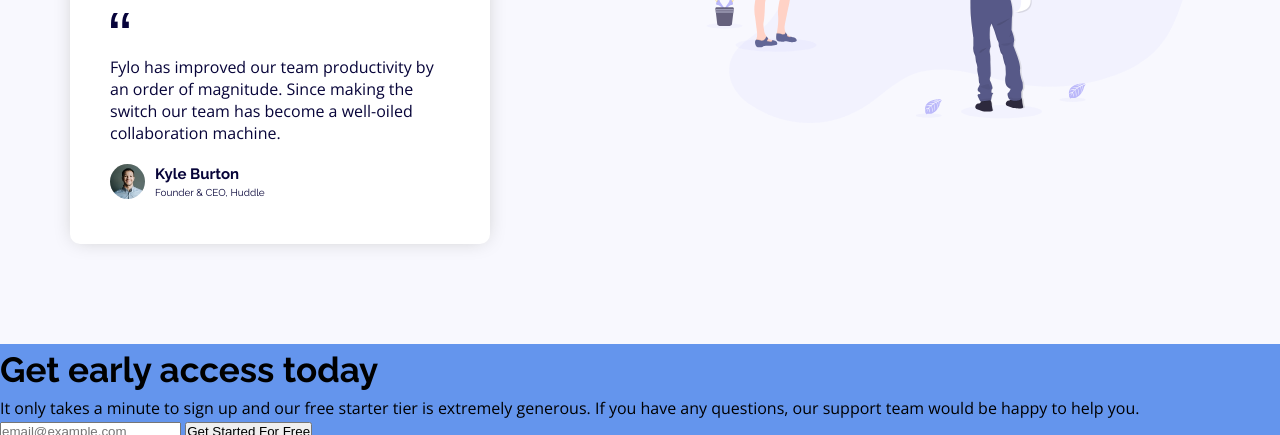
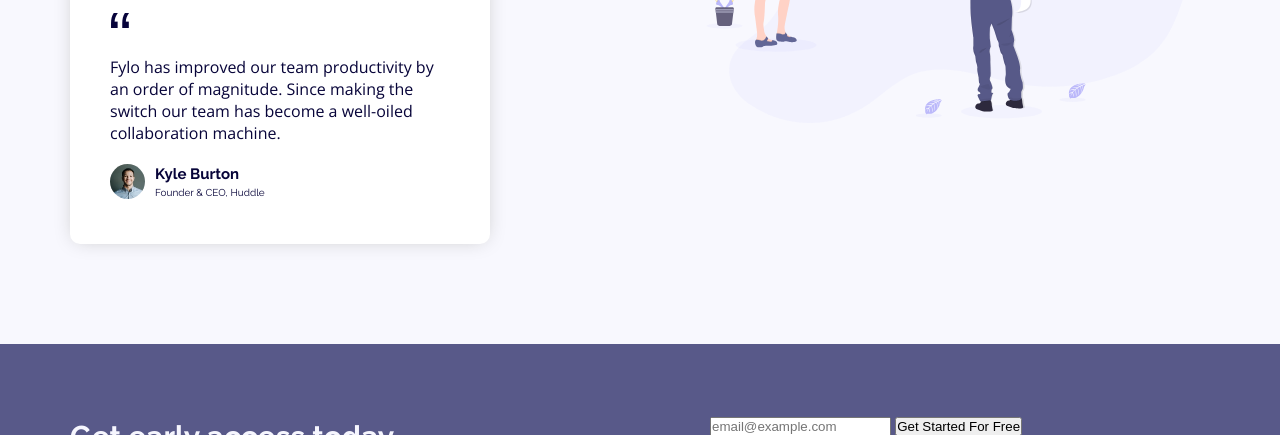
Before and after one commit to Ramon-Alvez/Frontend-Mentor-HTML-CSS-Junior-Fylo-landing-page, a plain HTML site: page index.html in a window 1280 px wide. Shown: the part 1026-1461 px from the top of the page. Drawn offline with nearby package versions, Linux system fonts and the light colour scheme.

Commit message:
feat: estilização inicial d o card de acesso adiantado.

```diff
--- a/assets/css/style.css
+++ b/assets/css/style.css
@@ -16,19 +16,15 @@ h1, h2, h3 {
 /* GRID CONFIG */
 #header{
     grid-area: header;
-    /* background-color: coral; */
 }
 #acessible-location{
     grid-area: acessible-location;
-    /* background-color: crimson; */
 }
 #productive{
     grid-area: productive;
-    /* background-color: beige; */
 }
 #early-access{
     grid-area: early-acess;
-    background-color: cornflowerblue;
 }
 #footer {
     grid-area: footer;
@@ -138,8 +134,28 @@ h1,h2 {
 }
 .testimonial-profile .profile-info .profile-name {
     font-size: 1.5rem;
+    font-weight: 700;
 }
 .testimonial-profile .profile-info .profile-role {
     font-size: 1rem;
     line-height: 2;
 }
+
+/* ~~ EARLY ACCESS SECTION STYLE ~~  */
+#early-access {
+    background-color: var(--MainSmooth);
+    color: var(--Neutral01);
+    display: grid;
+    grid-template-columns: repeat(2, 1fr);
+
+    padding: var(--DefaultSpacing);
+}
+#early-access .content {
+    padding-right: 15rem;
+}
+#early-access .content h2 {
+    font-size: 3rem;
+}
+#early-access form {
+    padding: 0 var(--DefaultSpacing);
+}
```
